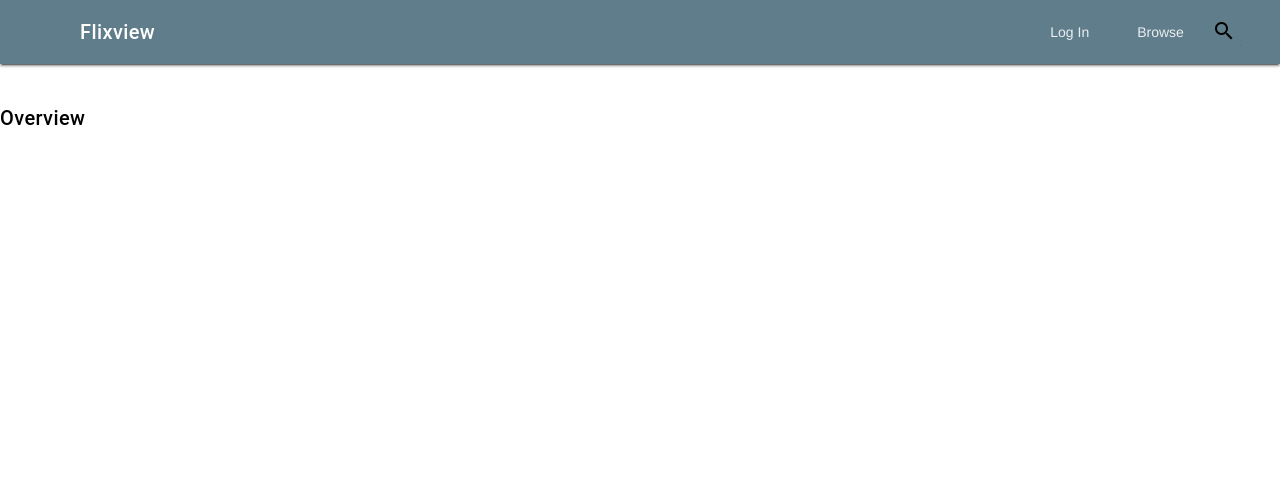
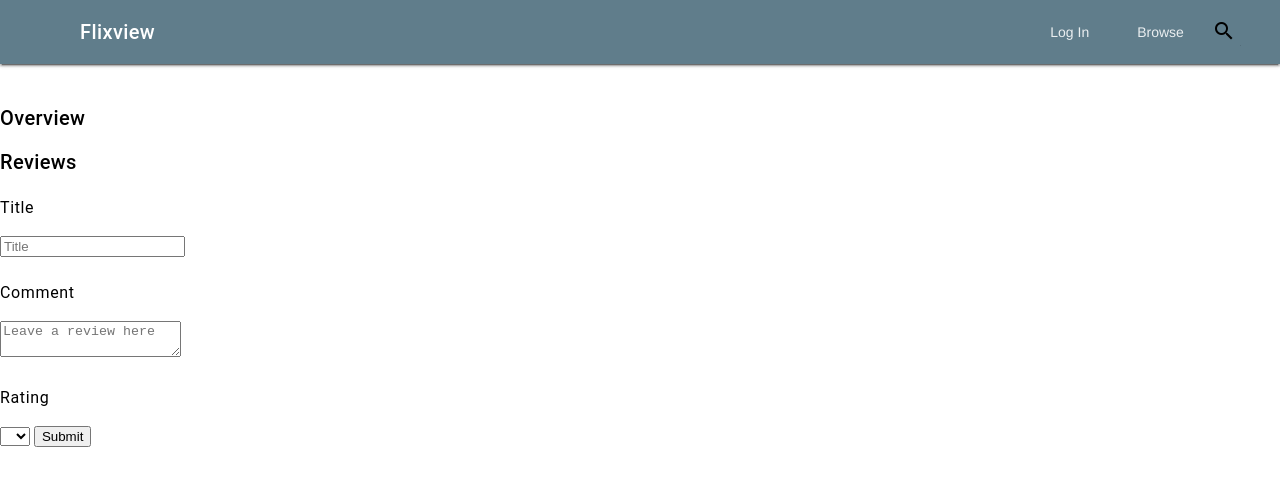
Before and after one commit to jkennedy3161/flixview, a website: page client/index.html in a window 1280 px wide. Drawn offline with nearby package versions, Linux system fonts and the light colour scheme; no server answers; files whose address does not match are found by name.

Commit message:
(feat) add post review template

```diff
--- a/client/app/details/details.html
+++ b/client/app/details/details.html
@@ -17,6 +17,25 @@
     <h5>Overview</h5>
     <p> {{overview}} </p>
  </div>
+
+ <div class="postReview">
+   <h5>Reviews</h5>
+   <form ng-submit="post()">
+     <h6>Title</h6>
+     <input type="text" placeholder="Title" ng-model="reviewTitle">
+     <h6>Comment</h6>
+     <textarea placeholder="Leave a review here" ng-model="reviewBody"></textarea>
+     <h6>Rating</h6>
+     <select ng-model="reviewRating">
+       <option>1</option>
+       <option>2</option>
+       <option>3</option>
+       <option>4</option>
+       <option>5</option>
+     </select>
+     <input type="submit">
+   </form>
+ </div>
  <div class="noReviews" ng-if="!hasReview">
    Currently no reviews...want to add one?
  </div>
--- a/client/app/details/details.js
+++ b/client/app/details/details.js
@@ -20,4 +20,10 @@ angular.module('flixview.details', [])
           $scope.hasReview = true;
         }
       });
+
+      $scope.post = function() {
+        var content = {
+
+        };
+      };
   });
--- a/client/app/services/services.js
+++ b/client/app/services/services.js
@@ -19,9 +19,20 @@ angular.module('flixview.services', [])
       });
     };
 
+    var postReview = function(type, id, info) {
+      return $http({
+        method: 'POST',
+        url: '/review/' + type + '/' + id
+      })
+      .then(function(res) {
+        return res;
+      });
+    };
+
     return {
       getDetails: getDetails,
-      getReviews: getReviews
+      getReviews: getReviews,
+      postReview: postReview
     };
   })
   .factory('Landing', function($http) {
```
